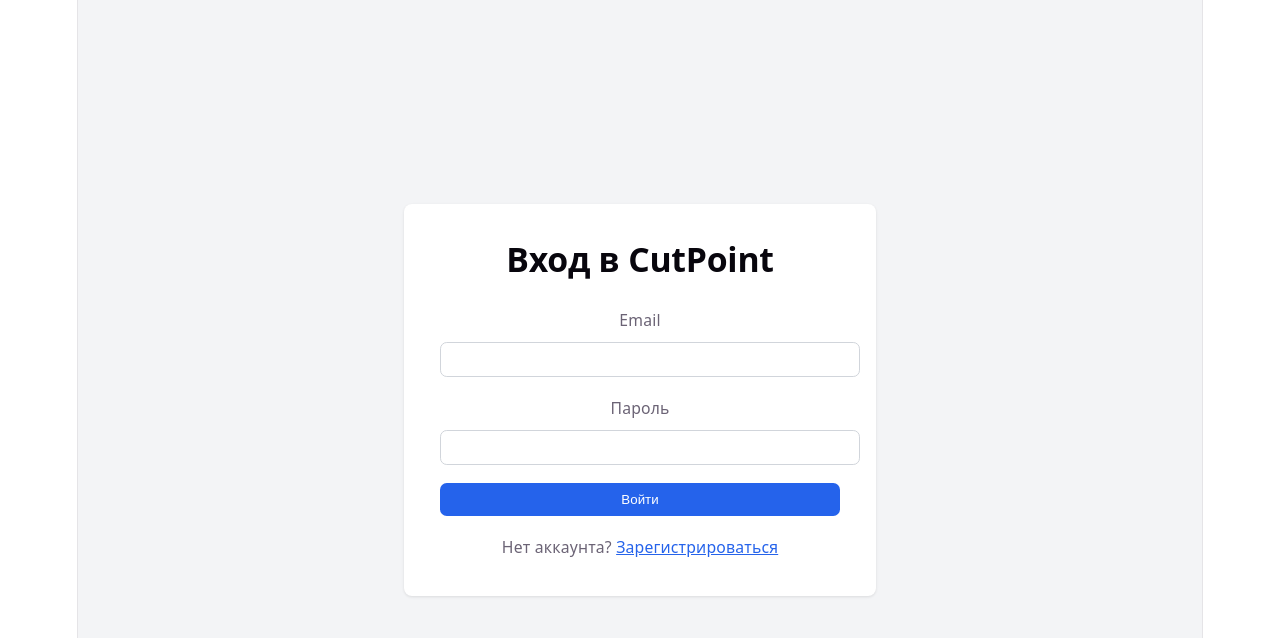
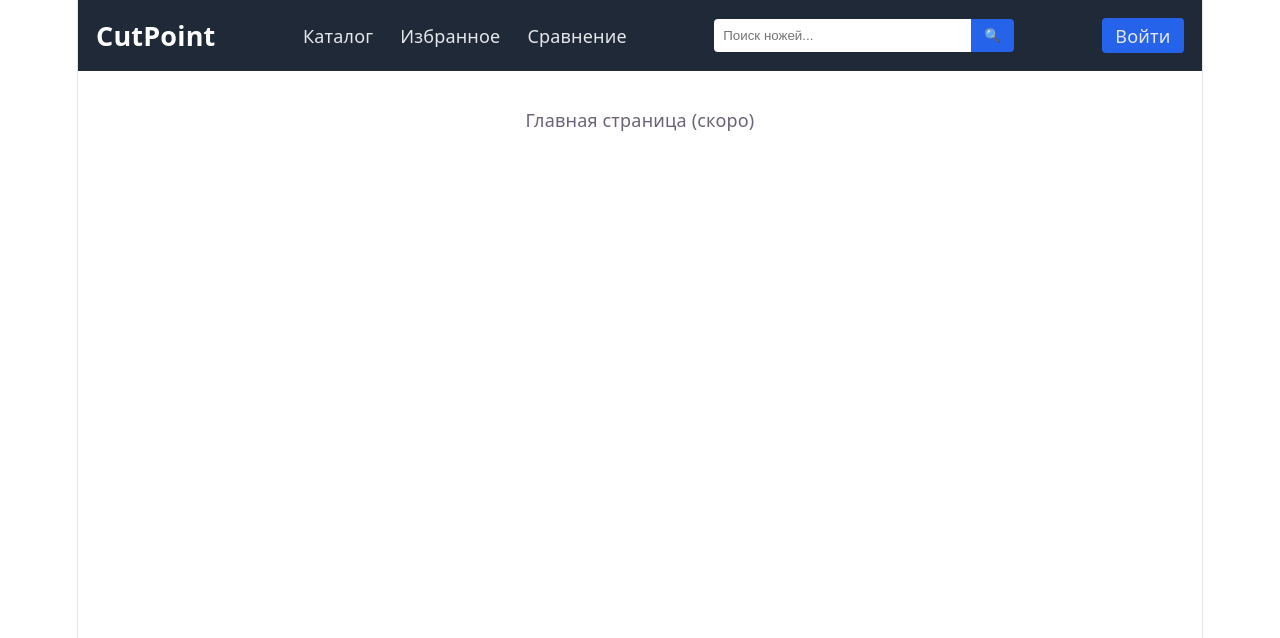
Before and after one commit to Heavy-Tree/cutpoint, a React (Vite) app in the folder frontend/: page / in a window 1280 px wide. Shown: the top 638 px of the page. Built offline with nearby package versions, Linux system fonts and the light colour scheme.

Commit message:
feat: add header with navigation, search and user menu

```diff
--- a/frontend/src/App.tsx
+++ b/frontend/src/App.tsx
@@ -1,4 +1,5 @@
 import { BrowserRouter, Routes, Route } from 'react-router-dom';
+import { Header } from './components/Header';
 import { Login } from './pages/Login';
 import { Register } from './pages/Register';
 import { Profile } from './pages/Profile';
@@ -7,6 +8,8 @@
 function App() {
   return (
     <BrowserRouter>
+      <Header />
+      <main style={{ minHeight: '100vh', padding: '2rem 0' }}>
         <Routes>
           <Route path="/login" element={<Login />} />
           <Route path="/register" element={<Register />} />
@@ -18,8 +21,13 @@
               </ProtectedRoute>
             }
           />
-        <Route path="/" element={<Login />} />
+          {/* Временные заглушки для новых страниц */}
+          <Route path="/catalog" element={<div style={{ textAlign: 'center' }}>Страница каталога (скоро)</div>} />
+          <Route path="/favorites" element={<div style={{ textAlign: 'center' }}>Страница избранного (скоро)</div>} />
+          <Route path="/compare" element={<div style={{ textAlign: 'center' }}>Страница сравнения (скоро)</div>} />
+          <Route path="/" element={<div style={{ textAlign: 'center' }}>Главная страница (скоро)</div>} />
         </Routes>
+      </main>
     </BrowserRouter>
   );
 }
--- /dev/null
+++ b/frontend/src/components/Header.tsx
@@ -0,0 +1,150 @@
+import { useState } from 'react';
+import { Link, useNavigate } from 'react-router-dom';
+import { useSelector, useDispatch } from 'react-redux';
+import type { RootState } from '../store';
+import { logout } from '../store/authSlice';
+
+export function Header() {
+  const [searchQuery, setSearchQuery] = useState('');
+  const navigate = useNavigate();
+  const dispatch = useDispatch();
+  const { user } = useSelector((state: RootState) => state.auth);
+
+  const handleSearch = (e: React.FormEvent) => {
+    e.preventDefault();
+    if (searchQuery.trim()) {
+      navigate(`/catalog?search=${encodeURIComponent(searchQuery.trim())}`);
+      setSearchQuery('');
+    }
+  };
+
+  const handleLogout = () => {
+    dispatch(logout());
+    navigate('/login');
+  };
+
+  return (
+    <header style={styles.header}>
+      <div style={styles.container}>
+        {/* Логотип */}
+        <Link to="/" style={styles.logo}>
+          CutPoint
+        </Link>
+
+        {/* Навигация */}
+        <nav style={styles.nav}>
+          <Link to="/catalog" style={styles.navLink}>Каталог</Link>
+          <Link to="/favorites" style={styles.navLink}>Избранное</Link>
+          <Link to="/compare" style={styles.navLink}>Сравнение</Link>
+        </nav>
+
+        {/* Поиск */}
+        <form onSubmit={handleSearch} style={styles.searchForm}>
+          <input
+            type="text"
+            placeholder="Поиск ножей..."
+            value={searchQuery}
+            onChange={(e) => setSearchQuery(e.target.value)}
+            style={styles.searchInput}
+          />
+          <button type="submit" style={styles.searchButton}>🔍</button>
+        </form>
+
+        {/* Пользовательское меню */}
+        <div style={styles.userMenu}>
+          {user ? (
+            <>
+              <span style={styles.userName}>Привет, {user.name}!</span>
+              <button onClick={handleLogout} style={styles.logoutButton}>
+                Выйти
+              </button>
+            </>
+          ) : (
+            <Link to="/login" style={styles.loginLink}>Войти</Link>
+          )}
+        </div>
+      </div>
+    </header>
+  );
+}
+
+// Стили (временно inline, потом можно вынести в CSS)
+const styles: { [key: string]: React.CSSProperties } = {
+  header: {
+    backgroundColor: '#1f2937',
+    padding: '1rem 0',
+    position: 'sticky',
+    top: 0,
+    zIndex: 100,
+  },
+  container: {
+    maxWidth: '1200px',
+    margin: '0 auto',
+    padding: '0 1rem',
+    display: 'flex',
+    alignItems: 'center',
+    justifyContent: 'space-between',
+    flexWrap: 'wrap',
+    gap: '1rem',
+  },
+  logo: {
+    fontSize: '1.5rem',
+    fontWeight: 'bold',
+    color: '#ffffff',
+    textDecoration: 'none',
+  },
+  nav: {
+    display: 'flex',
+    gap: '1.5rem',
+  },
+  navLink: {
+    color: '#e5e7eb',
+    textDecoration: 'none',
+    transition: 'color 0.2s',
+  },
+  searchForm: {
+    display: 'flex',
+    flex: 1,
+    maxWidth: '300px',
+  },
+  searchInput: {
+    flex: 1,
+    padding: '0.5rem',
+    border: 'none',
+    borderRadius: '4px 0 0 4px',
+    outline: 'none',
+  },
+  searchButton: {
+    padding: '0.5rem 0.75rem',
+    backgroundColor: '#2563eb',
+    color: 'white',
+    border: 'none',
+    borderRadius: '0 4px 4px 0',
+    cursor: 'pointer',
+  },
+  userMenu: {
+    display: 'flex',
+    alignItems: 'center',
+    gap: '1rem',
+  },
+  userName: {
+    color: '#e5e7eb',
+    fontSize: '0.875rem',
+  },
+  logoutButton: {
+    backgroundColor: '#dc2626',
+    color: 'white',
+    border: 'none',
+    padding: '0.25rem 0.75rem',
+    borderRadius: '4px',
+    cursor: 'pointer',
+    fontSize: '0.875rem',
+  },
+  loginLink: {
+    color: '#e5e7eb',
+    textDecoration: 'none',
+    padding: '0.25rem 0.75rem',
+    backgroundColor: '#2563eb',
+    borderRadius: '4px',
+  },
+};
```
Lines whose indentation alone changed are shown as unchanged.
